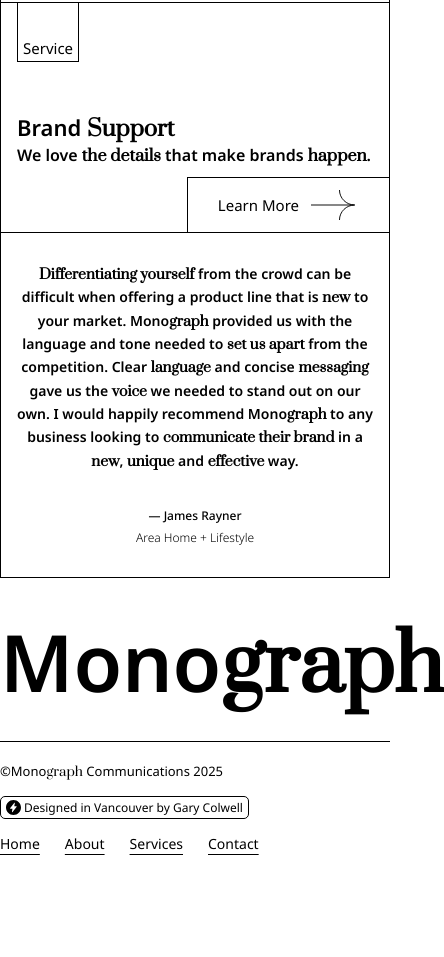
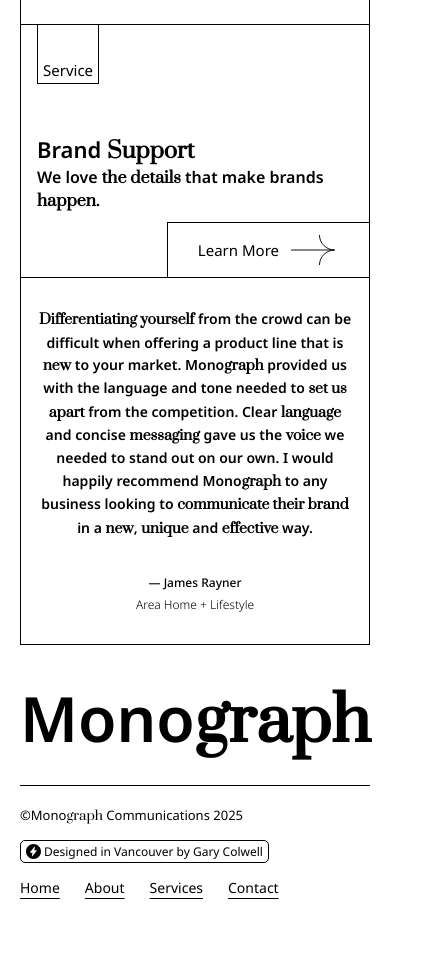
Before and after one commit to hangw1231/Clone-Monograph, a plain HTML site: page index.html in a window 390 px wide. Shown: the part 1935-2892 px from the top of the page, 444 px wide, since content can reach past the window. Before the commit the page ends 2848 px from the top, so only its background shows below. Drawn offline with Linux system fonts and the light colour scheme; a web font is replaced by a local one.

Commit message:
Add files via upload

```diff
--- a/css/style.css
+++ b/css/style.css
@@ -56,7 +56,8 @@ h3 {
     background: url(../img/bg_home.jpg) no-repeat center/cover;
     opacity: 0;
     animation: fadeIn 1.7s ease 1s forwards;
-    z-index: -1;
+    z-index: -10;
+    pointer-events: none;
 }
 
 @keyframes fadeIn {
@@ -127,10 +128,12 @@ h3 {
     background: var(--black);
     transform: translateX(-100%);
     transition: transform .5s cubic-bezier(.2, .7, .2, 1);
+    pointer-events: none;
 }
 
 .nav_area.is-open {
     transform: translateX(0);
+    pointer-events: auto;
 }
 
 .nav_area .nav {
@@ -633,6 +636,8 @@ footer .nav_btn a {
 @media all and (max-width:769px) {
     .wrap {
         max-width: 448px;
+        margin: auto;
+        padding: 0 20px;
     }
 
     h2 {
@@ -653,10 +658,6 @@ footer .nav_btn a {
 
     .header .logo {
         font-size: 22px;
-    }
-
-    .home_big_logo {
-        padding: 30px 0 20px;
     }
 
     .menu {
@@ -738,7 +739,9 @@ footer .nav_btn a {
     }
 
     .home_big_logo {
-        font-size: 79px;
+        padding: 30px 0 20px;
+        font-size: clamp(58px, 16vw, 79px);
+        text-align: center;
         border-bottom: var(--border);
     }
 
--- a/index.html
+++ b/index.html
@@ -15,7 +15,7 @@
     <div class="wrap">
         <div class="header">
             <a href="./index.html" class="logo">Mono<span>graph</span></a>
-            <button class="menu" aria-label="Open menu" aria-controls="site-nav" aria-expanded="false" type="button">
+            <button class="menu" aria-label="Open menu" aria-controls="site_nav" aria-expanded="false" type="button">
                 <em></em>
                 <em></em>
                 <em></em>
@@ -109,7 +109,7 @@
             </div>
         </section>
         <section class="home_big_logo">
-            <a href="#">Mono<span>graph</span></a>
+            <a href="./index.html">Mono<span>graph</span></a>
         </section>
         <footer>
             <div class="left_area">
```
Also changed, not shown: pages/about.html (+1 -1 lines), pages/contact.html (+1 -1 lines), pages/services.html (+1 -1 lines), css/reset.css (line endings or trailing spaces), js/script.js (line endings or trailing spaces).
